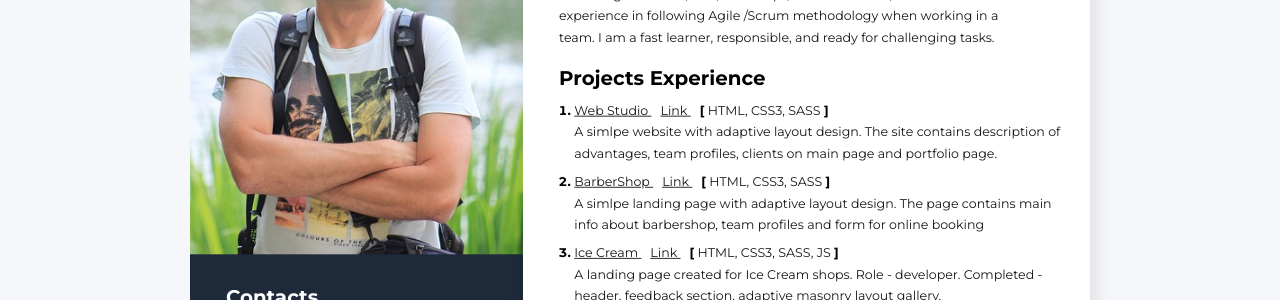
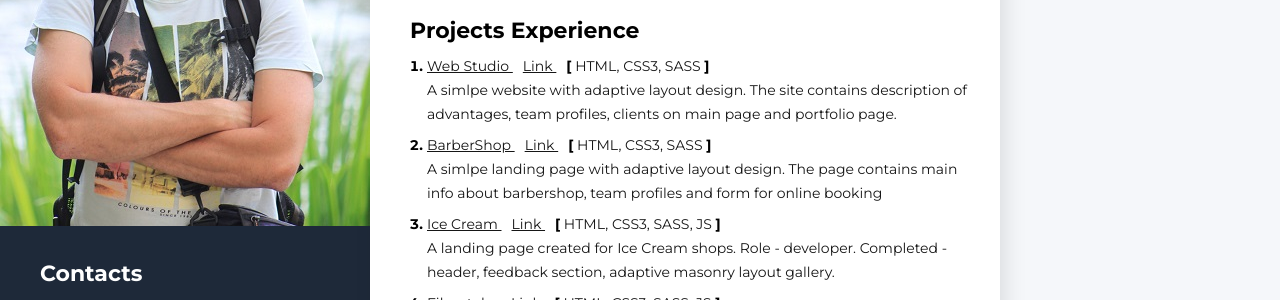
Before and after one commit to AndriyIvanenko/cv, a plain HTML site: page index.html in a window 1280 px wide. Shown: the part 221-521 px from the top of the page. Drawn offline with Linux system fonts and the light colour scheme.

Commit message:
Update styles.css

```diff
--- a/styles/styles.css
+++ b/styles/styles.css
@@ -2,6 +2,7 @@ body {
 	font-family: "Montserrat", sans-serif;
 	background: #f5f7fa;
 	padding: 0;
+	margin: 0;
 }
 h1,
 h2,
@@ -18,9 +19,9 @@ ol {
 	height: 1300px;
 	/* width: 100%;
 	height: 100%; */
-	margin: auto;
-	padding: 0px 40px;
-	transform: scale(0.9);
+	/* margin: auto; */
+	/* padding: 0px 40px; */
+	/* transform: scale(0.9); */
 }
 
 /* Main-content styles */
```
